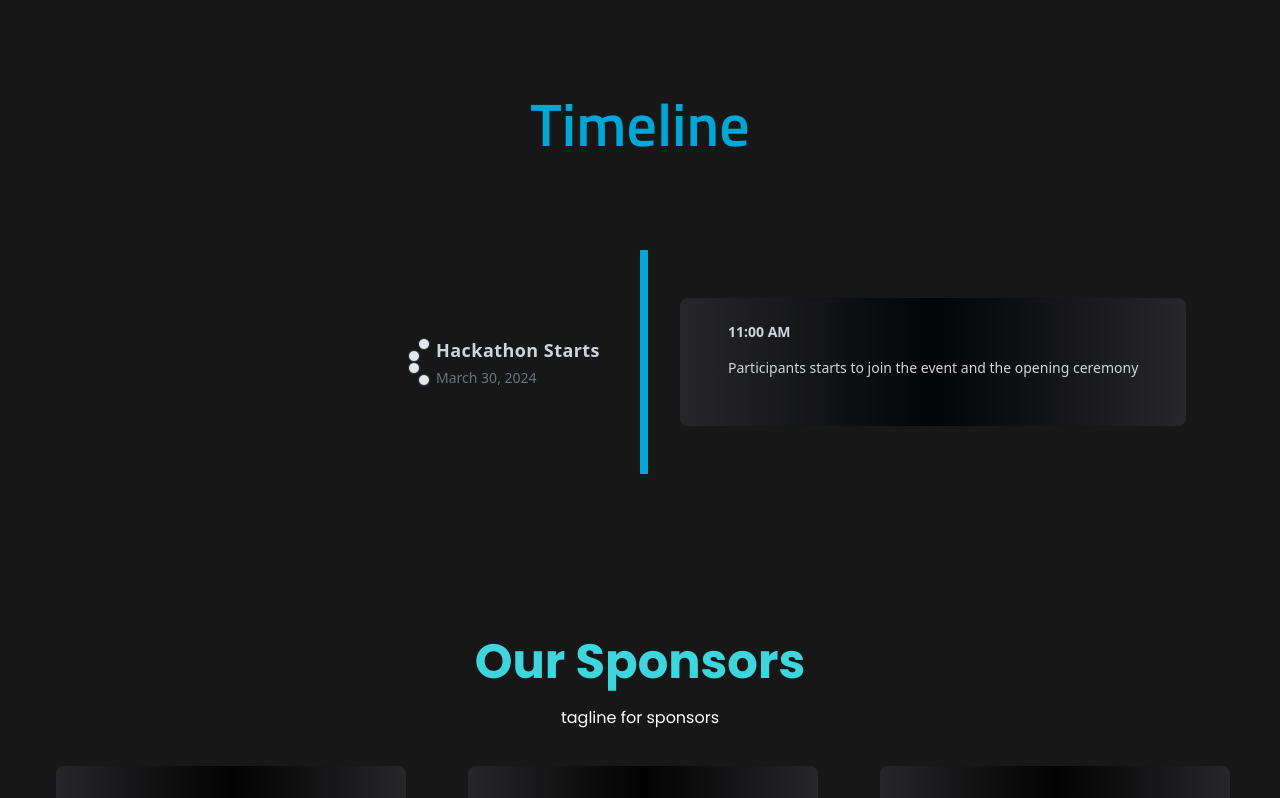
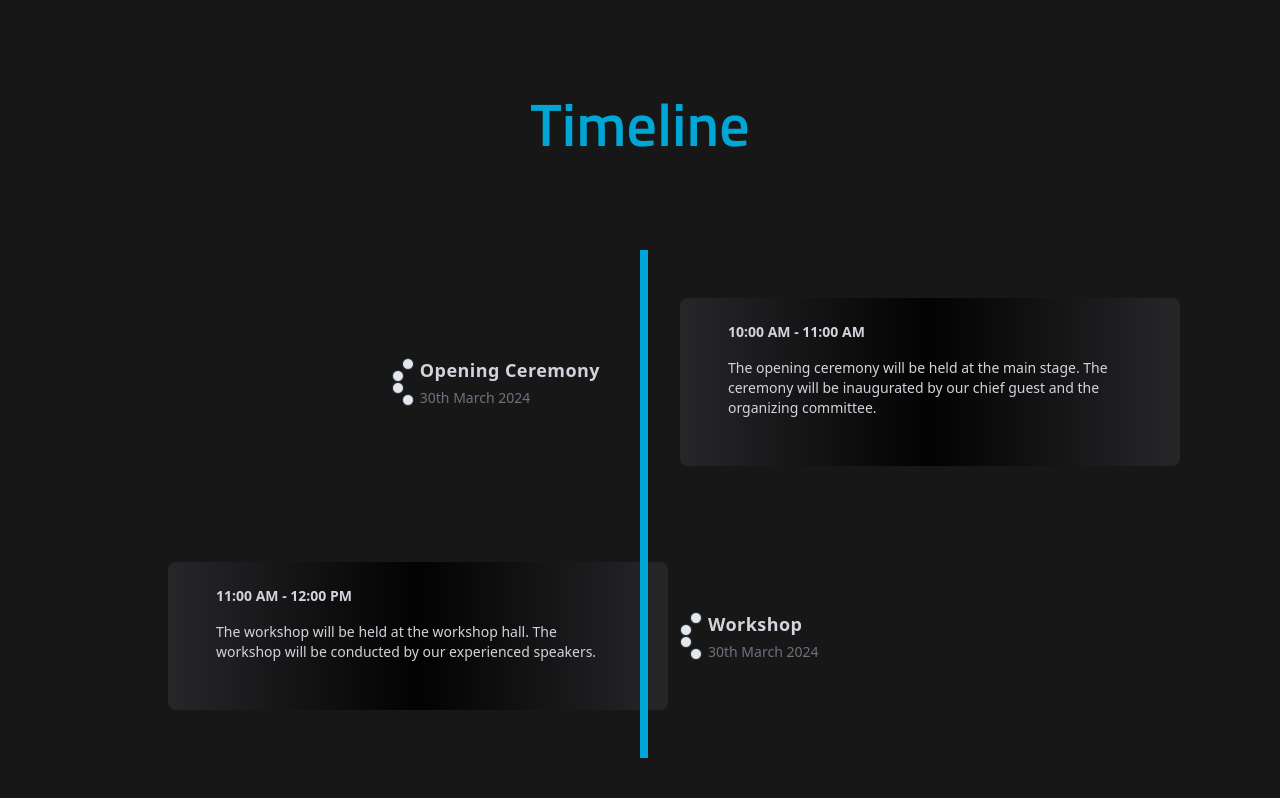
Before and after one commit to dipesh2508/ieee-delhi-hackquest, a Next.js app: page / in a window 1280 px wide. Shown: the part 1912-2710 px from the top of the page. Built offline with nearby package versions, Linux system fonts and the light colour scheme.

Commit message:
feat:Timeline finished

```diff
--- a/src/components/home/Timeline.tsx
+++ b/src/components/home/Timeline.tsx
@@ -1,4 +1,5 @@
 import TimelineCard from "../shared/TimelineCard";
+import { timelineData } from "@/constants/timeline";
 
 const Timeline = () => {
   return (
@@ -6,7 +7,16 @@ const Timeline = () => {
       <h2 className="mb-24 text-center font-secondary text-6xl font-semibold text-secondary">
         Timeline
       </h2>
-      <TimelineCard />
+      {timelineData.map((data, index) => (
+        <TimelineCard
+          key={index}
+          left={data.left}
+          title={data.title}
+          date={data.date}
+          time={data.time}
+          description={data.description}
+        />
+      ))}
     </section>
   );
 };
--- a/src/components/shared/TimelineCard.tsx
+++ b/src/components/shared/TimelineCard.tsx
@@ -1,11 +1,36 @@
 import { Card, CardContent } from "@/components/ui/Card";
+import clsx from "clsx";
 
-const TimelineCard = () => {
+interface ITimelineCardProps {
+  left: boolean;
+  title: string;
+  date: string;
+  time: string;
+  description: string;
+}
+
+const TimelineCard: React.FC<ITimelineCardProps> = ({
+  title,
+  date,
+  time,
+  description,
+  left,
+}) => {
   return (
     <div className="container relative grid grid-cols-2 gap-20 px-4 md:px-6">
       <div className="absolute left-1/2 hidden h-full w-2 bg-secondary lg:block"></div>
 
-      <div className="col-span-1 flex items-center justify-end gap-4">
+      <div
+        className={clsx(
+          `
+      col-span-1
+      flex
+      items-center
+      gap-4`,
+          left && "order-last justify-start",
+          !left && "justify-end",
+        )}
+      >
         <div className="grid grid-rows-4 items-center justify-center text-center">
           <div className="row-start-1 row-end-5 h-full w-0.5 translate-y-2.5 rounded-full bg-gray-800 lg:translate-y-0.5 xl:translate-y-1.5" />
           <div className="row-1 h-3 w-3 translate-x-2.5 rounded-full border border-gray-800 bg-gray-200 dark:border-slate-800 dark:bg-gray-800" />
@@ -15,16 +40,16 @@ const TimelineCard = () => {
         </div>
         <div className="space-y-1">
           <h3 className="text-lg font-bold tracking-wide text-gray-300">
-            Hackathon Starts
+            {title}
           </h3>
-          <p className="text-sm text-gray-500">March 30, 2024</p>
+          <p className="text-sm text-gray-500">{date}</p>
         </div>
       </div>
 
-      <Card className="col-span-1 my-12 mr-96 w-max bg-gray-800 p-6">
+      <Card className={clsx(`col-span-1 my-12 w-[500px] p-6`, left && 'order-first place-items-end ml-36')}>
         <CardContent className="flex flex-col gap-4 text-sm text-gray-300">
-          <div className="font-semibold">11:00 AM</div>
-          <p>Participants starts to join the event and the opening ceremony</p>
+          <div className="font-semibold">{time}</div>
+          <p>{description}</p>
         </CardContent>
       </Card>
     </div>
--- /dev/null
+++ b/src/constants/timeline.ts
@@ -0,0 +1,24 @@
+export interface ITimelineProps {
+    left: boolean;
+    title: string;
+    date: string;
+    time: string;
+    description: string;
+}
+
+export const timelineData: ITimelineProps[] = [
+    {
+        left: false,
+        title: "Opening Ceremony",
+        date: "30th March 2024",
+        time: "10:00 AM - 11:00 AM",
+        description: "The opening ceremony will be held at the main stage. The ceremony will be inaugurated by our chief guest and the organizing committee."
+    },
+    {
+        left: true,
+        title: "Workshop",
+        date: "30th March 2024",
+        time: "11:00 AM - 12:00 PM",
+        description: "The workshop will be held at the workshop hall. The workshop will be conducted by our experienced speakers."
+    }
+]
```
